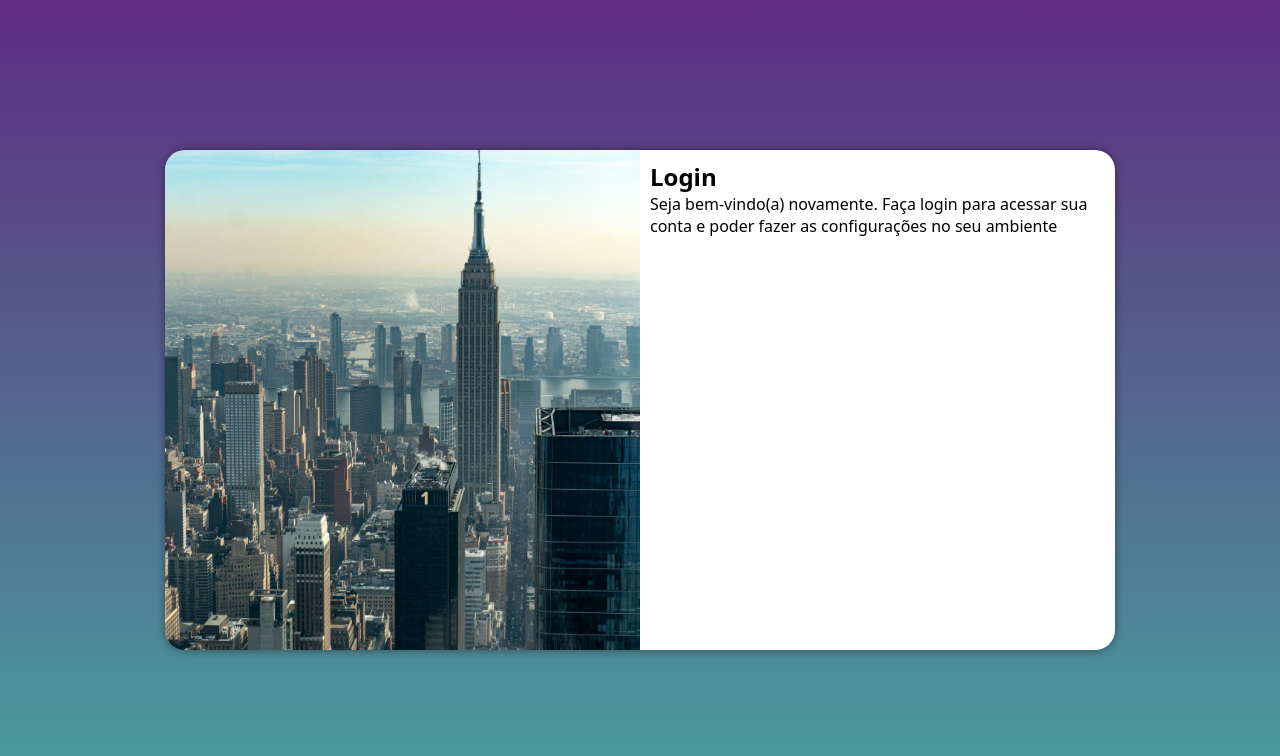
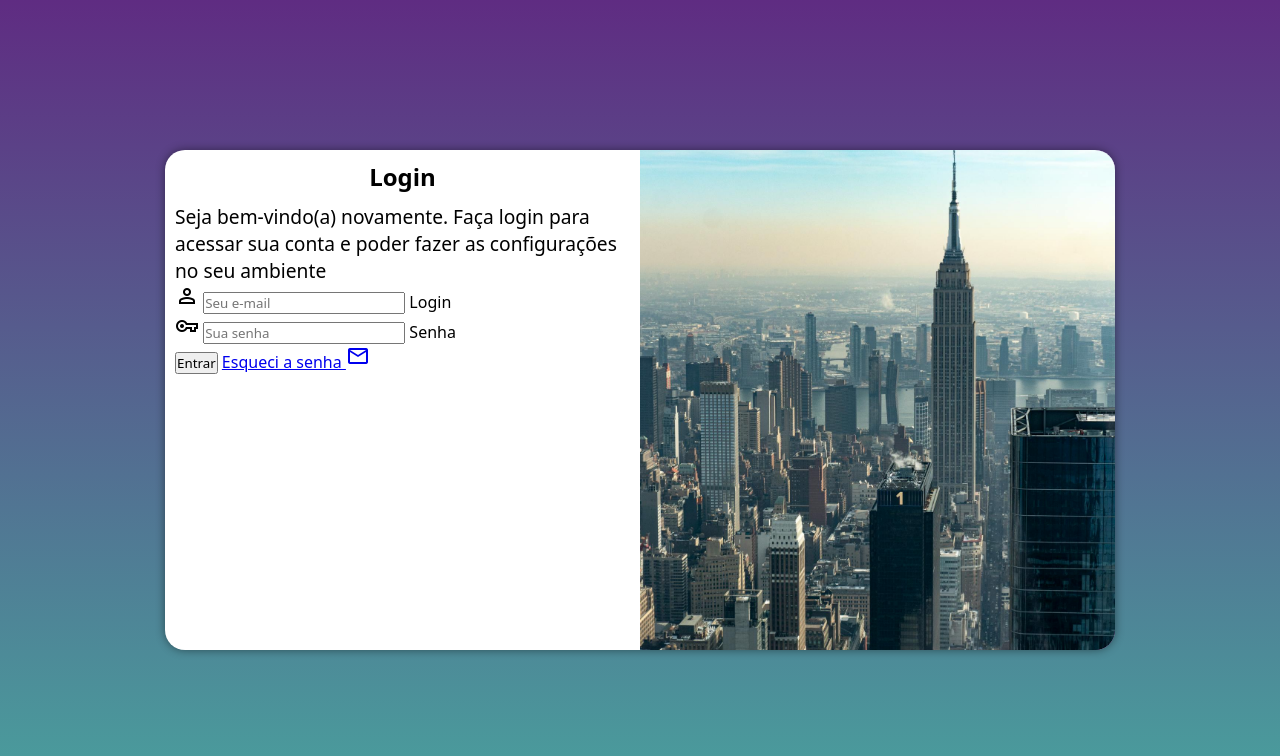
Before and after one commit to gabriel17868/projeto-login, a plain HTML site: page index.html in a window 1280 px wide. Drawn offline with nearby package versions, Linux system fonts and the light colour scheme.

Commit message:
update tela login

```diff
--- a/estilos/media-query.css
+++ b/estilos/media-query.css
@@ -31,13 +31,22 @@
     }
 
     section#login > div#imagem {
-        float: left;
+        float: right;
         width: 50%;
         height: 100%;
     }
 
     section#login > div#formulario {
-        float: right;
+        float: left;
         width: 50%;
     }
+
+    div#formulario > h1 {
+    text-align: center;
+    margin-bottom: 10px;
+    }
+
+    div#formulario > p {
+    font-size: 1.2em;
+    }
 }
--- a/estilos/style.css
+++ b/estilos/style.css
@@ -54,3 +54,12 @@ section#login > div#formulario {
     display: block;
     padding: 10px;
 }
+
+div#formulario > h1 {
+    text-align: center;
+    margin-bottom: 10px;
+}
+
+div#formulario > p {
+    font-size: 0.8em;
+}
--- a/index.html
+++ b/index.html
@@ -4,6 +4,7 @@
     <meta charset="UTF-8">
     <meta name="viewport" content="width=device-width, initial-scale=1.0">
     <title>Login</title>
+    <link href="https://fonts.googleapis.com/css2?family=Material+Symbols+Outlined" rel="stylesheet" />
     <link rel="stylesheet" href="estilos/style.css">
     <link rel="stylesheet" href="estilos/media-query.css">
 </head>
@@ -16,8 +17,21 @@
             <div id="formulario">
                 <h1>Login</h1>
                 <p>Seja bem-vindo(a) novamente. Faça login para acessar sua conta e poder fazer as configurações no seu ambiente</p>
-                <form action="login.php" method="post">
-
+                <form action="login.php" method="post" autocomplete="on">
+                    <div class="campo">
+                        <span class="material-symbols-outlined">person</span>
+                        <input type="email" name="login" id="ilogin" placeholder="Seu e-mail" autocomplete="email" required maxlength="30">
+                        <label for="ilogin">Login</label>
+                    </div>
+                    <div class="campo">
+                        <span class="material-symbols-outlined">vpn_key</span>
+                        <input type="password" name="senha" id="isenha" placeholder="Sua senha" autocomplete="current-password" required minlength="8" maxlength="20">
+                        <label for="isenha">Senha</label>
+                    </div>
+                    <input type="submit" value="Entrar">
+                    <a href="esqueci.html">
+                        Esqueci a senha <span class="material-symbols-outlined">mail</span>
+                    </a>
                 </form>
             </div>
         </section>
```
